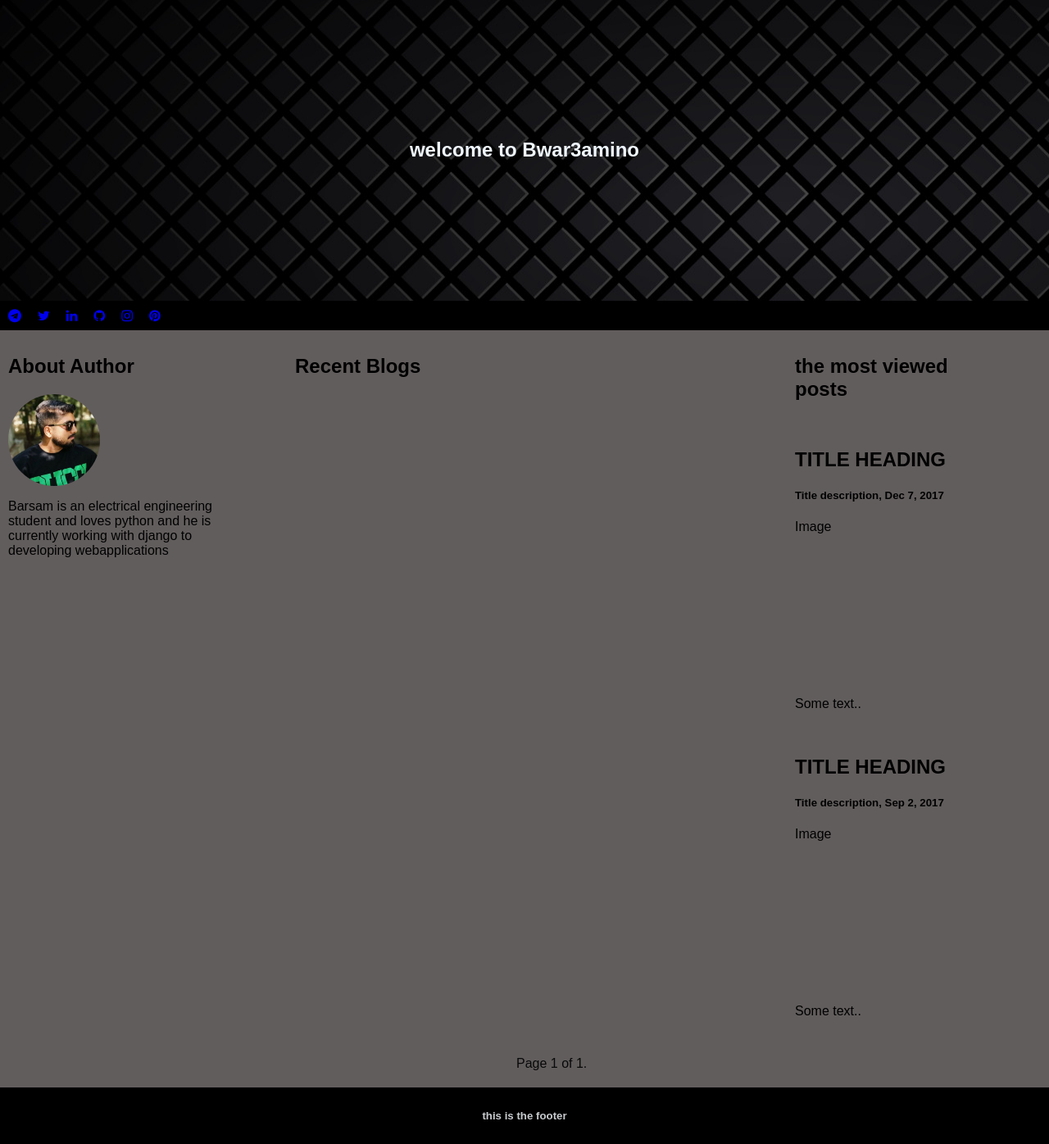
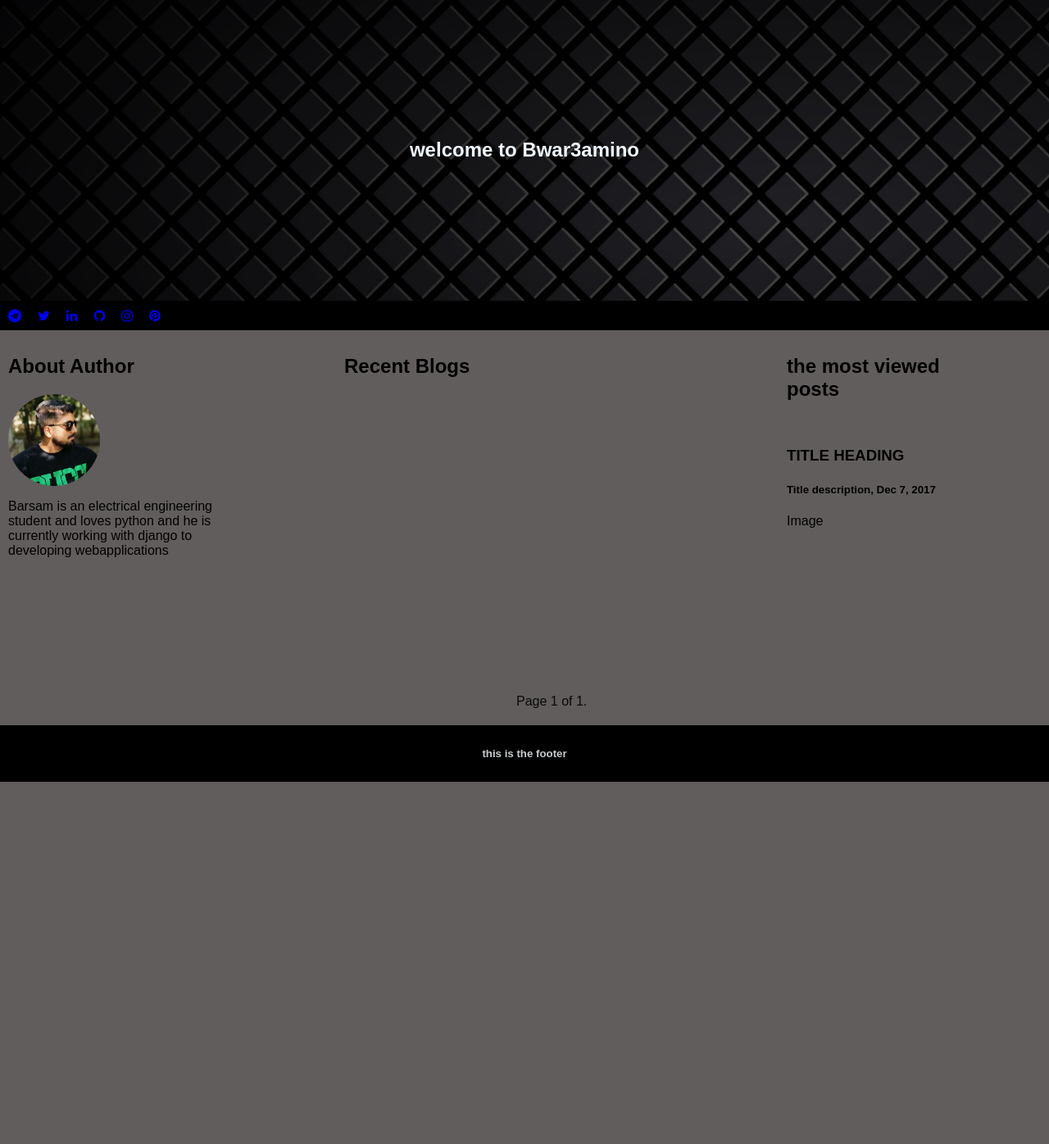
Before and after one commit to Bwar3am/Bwar3amino, a Django app: page / in a window 1280 px wide. Shown: the part 44-1440 px from the top of the page at 82% size. After the commit the page ends 998 px from the top, so only its background shows below. Run offline with Django 5.2, Linux system fonts and the light colour scheme; data that the repository does not hold is empty.

Commit message:
updated some features
updated some features

```diff
--- a/static/css/index1.css
+++ b/static/css/index1.css
@@ -141,7 +141,7 @@ body {
     /* background-color: white; */
     padding: 10px;
     background-color: #625d5d;
-    padding-left: 40px;
+    padding-left: 100px;
 }
 
 
@@ -155,8 +155,8 @@ body {
     float: right;
     /* background-color: white; */
     background-color: #625d5d;
-    padding: 10px;
-    padding-right: 60px;
+    padding-right: 70px;
+    padding-top: 10px;
 }
 
 
--- a/templates/index1.html
+++ b/templates/index1.html
@@ -59,7 +59,7 @@
             </div>
 
             <div class="bodyy">
-                <h4>{{blogs.body}}</h4>
+                <h5>{{blogs.body}}</h5>
             </div>
             {% endfor %}
         </div>
@@ -67,15 +67,11 @@
         <div class="rightside">
                 <h2>the most viewed posts</h2>
                 <br>
-                <h2>TITLE HEADING</h2>
+                <h3>TITLE HEADING</h3>
                 <h5>Title description, Dec 7, 2017</h5>
                 <div class="fakeimg" style="height:200px;">Image</div>
-                <p>Some text..</p>
-                <br>
-                <h2>TITLE HEADING</h2>
-                <h5>Title description, Sep 2, 2017</h5>
-                <div class="fakeimg" style="height:200px;">Image</div>
-                <p>Some text..</p>
+
+
         </div>
     </div>
 </div>
```
